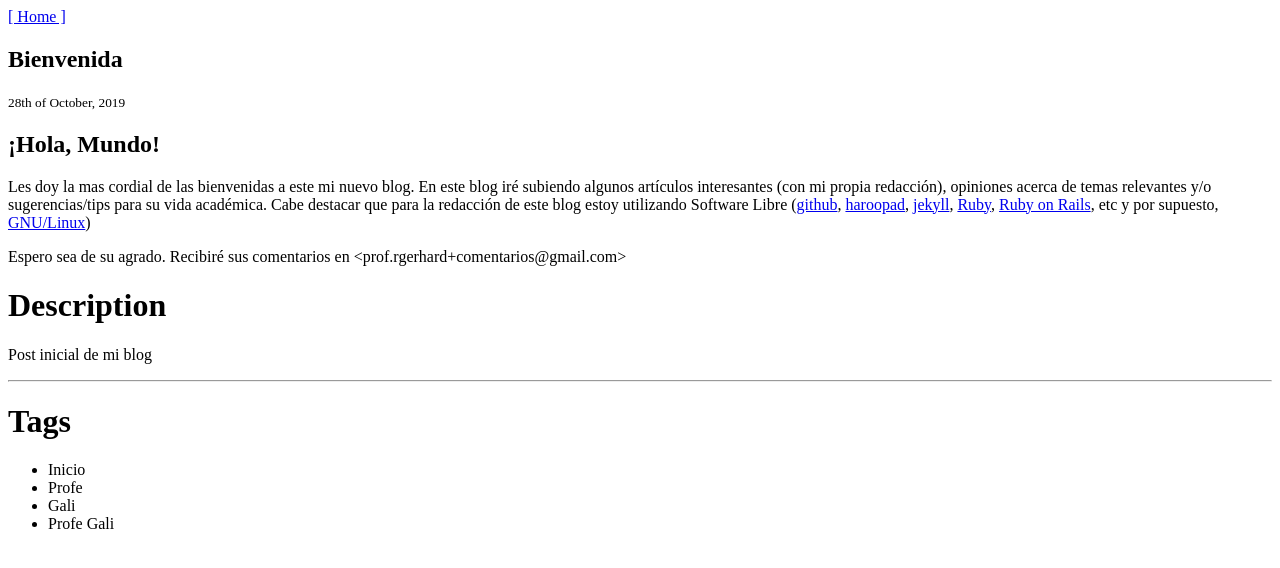
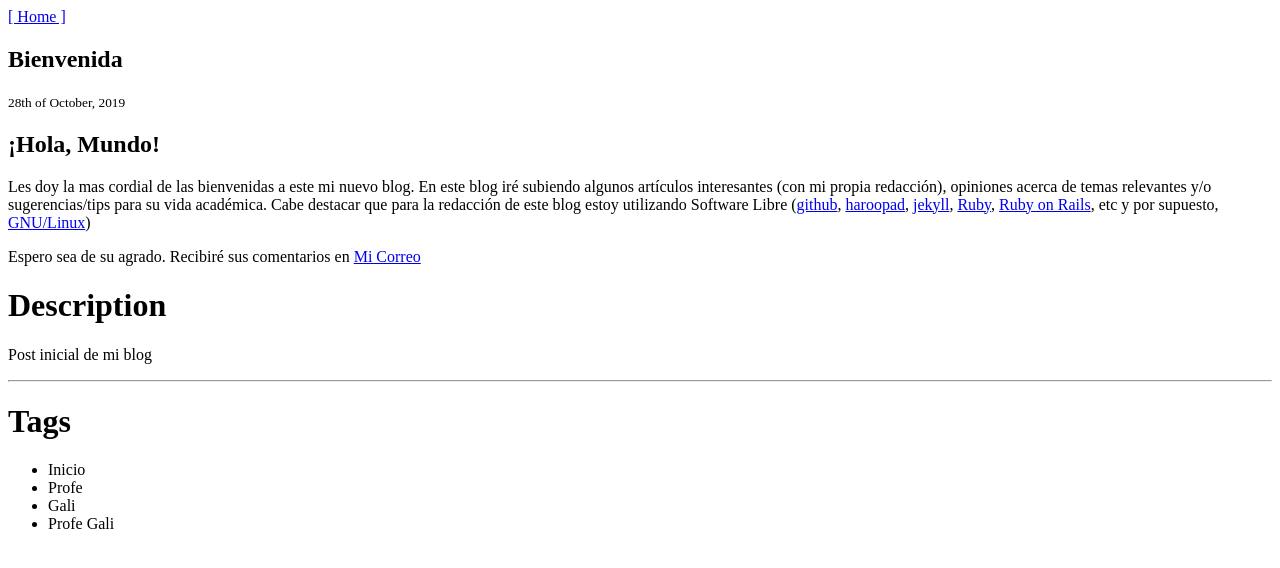
Before and after one commit to profegali/profegali.github.io, a Jekyll site: the page built from _posts/2019-10-28-bienvenida.md, in a window 1280 px wide. Shown: the top 568 px of the page. Built offline with Jekyll 4.4.1, drawn with Linux system fonts in a browser that asks for light colours.

Commit message:
Update 2019-10-28-bienvenida.md

```diff
--- a/_posts/2019-10-28-bienvenida.md
+++ b/_posts/2019-10-28-bienvenida.md
@@ -15,4 +15,4 @@ Les doy la mas cordial de las bienvenidas a este mi nuevo blog.
 En este blog iré subiendo algunos artículos interesantes (con mi propia redacción), opiniones acerca de temas relevantes y/o sugerencias/tips para su vida académica.
 Cabe destacar que para la redacción de este blog estoy utilizando Software Libre ([github](https://github.com/), [haroopad](http://pad.haroopress.com/), [jekyll](https://jekyllrb.com/), [Ruby](https://www.ruby-lang.org/), [Ruby on Rails](https://rubyonrails.org/), etc y por supuesto, [GNU/Linux](https://www.gnu.org/gnu/linux-and-gnu.es.html))
 
-Espero sea de su agrado. Recibiré sus comentarios en <prof.rgerhard+comentarios@gmail.com>
+Espero sea de su agrado. Recibiré sus comentarios en [Mi Correo](mailto:prof.rgerhard+comentarios@gmail.com)
```
